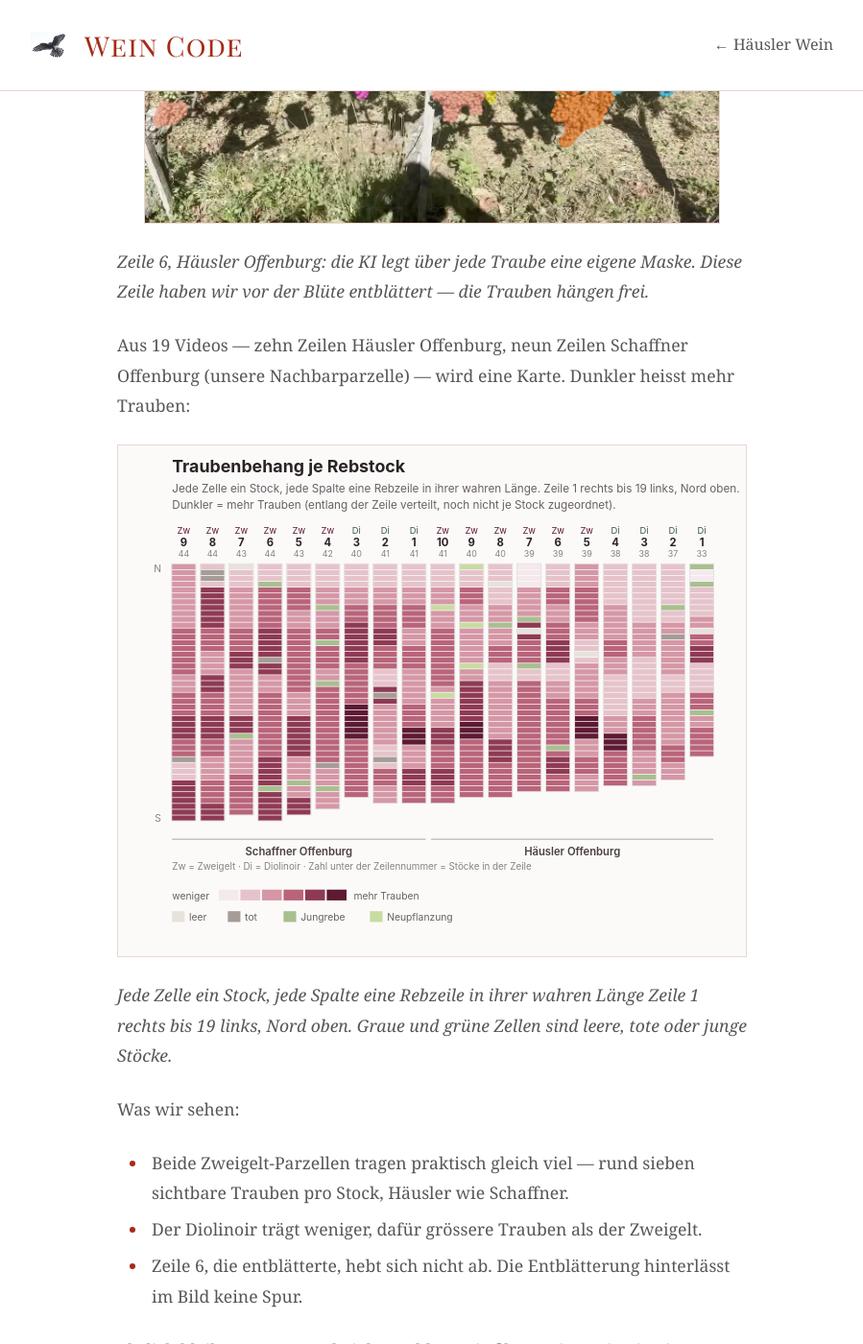
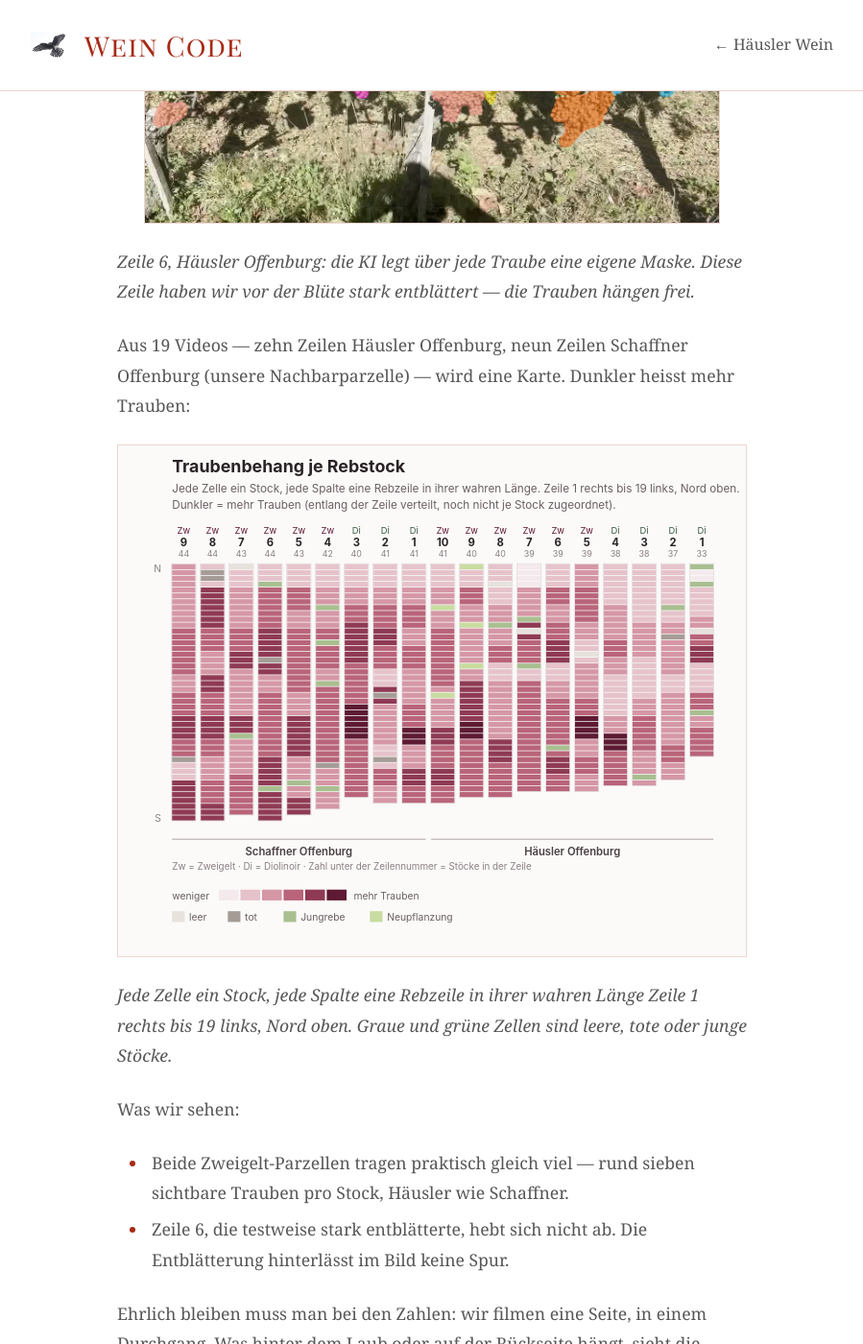
Before and after one commit to github-rha/blog.haeusler-wein, a Jekyll site: the page built from _posts/2026-07-05-schritt-3-trauben-zaehlen.md, in a window 1280 px wide and 1400 px high, scrolled down 814 px. Shown: the whole window at 96% size, without its empty margins (190-1089 px from the left). Built offline with Jekyll 4.4.1, drawn with Linux system fonts in a browser that asks for light colours.

Commit message:
updated post

```diff
--- a/_posts/2026-07-05-schritt-3-trauben-zaehlen.md
+++ b/_posts/2026-07-05-schritt-3-trauben-zaehlen.md
@@ -12,7 +12,7 @@ Wir filmen jede Rebzeile mit dem Telefon und lassen die KI die Trauben zählen,
 
 <img src="{{ '/assets/rebberg-trauben-overlay.jpg' | relative_url }}" alt="Rebzeile mit Trauben, jede Traube von der KI in einer eigenen Farbe markiert" style="display:block;margin:1.5rem auto;max-width:100%;width:600px">
 
-*Zeile 6, Häusler Offenburg: die KI legt über jede Traube eine eigene Maske. Diese Zeile haben wir vor der Blüte entblättert — die Trauben hängen frei.*
+*Zeile 6, Häusler Offenburg: die KI legt über jede Traube eine eigene Maske. Diese Zeile haben wir vor der Blüte stark entblättert — die Trauben hängen frei.*
 
 Aus 19 Videos — zehn Zeilen Häusler Offenburg, neun Zeilen Schaffner Offenburg (unsere Nachbarparzelle) — wird eine Karte. Dunkler heisst mehr Trauben:
 
@@ -23,8 +23,7 @@ Aus 19 Videos — zehn Zeilen Häusler Offenburg, neun Zeilen Schaffner Offenbur
 Was wir sehen:
 
 * Beide Zweigelt-Parzellen tragen praktisch gleich viel — rund sieben sichtbare Trauben pro Stock, Häusler wie Schaffner.
-* Der Diolinoir trägt weniger, dafür grössere Trauben als der Zweigelt.
-* Zeile 6, die entblätterte, hebt sich nicht ab. Die Entblätterung hinterlässt im Bild keine Spur.
+* Zeile 6, die testweise stark entblätterte, hebt sich nicht ab. Die Entblätterung hinterlässt im Bild keine Spur.
 
 Ehrlich bleiben muss man bei den Zahlen: wir filmen eine Seite, in einem Durchgang. Was hinter dem Laub oder auf der Rückseite hängt, sieht die Kamera nie — die KI zählt also zu wenig. Zum Vergleichen von Stock zu Stock reicht es, für den Ertrag in Kilo noch nicht.
 
```
